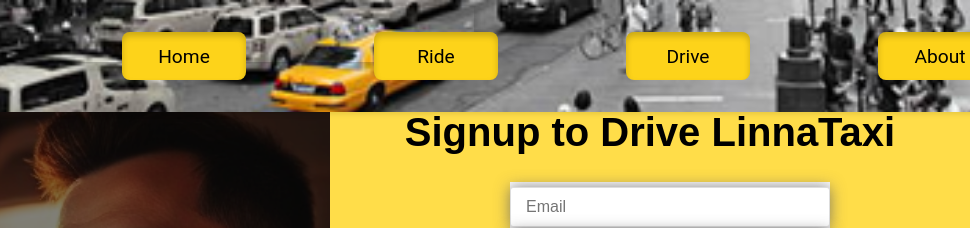
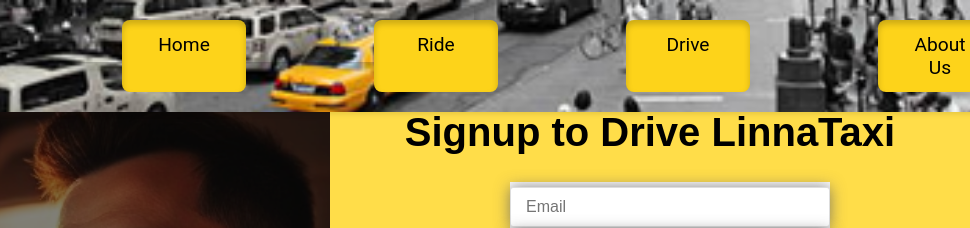
Before and after one commit to amk1001928/LinnaTaxi_Web, a plain HTML site: page Drive.html in a window 1280 px wide. Shown: the top 228 px of the page, 310-1280 px from the left. Drawn offline with Linux system fonts and the light colour scheme.

Commit message:
about us

```diff
--- a/Drive.html
+++ b/Drive.html
@@ -21,7 +21,7 @@
                 <a href="Ride.html" class="menu-button">Ride</a>
                 <a href="Drive.html" class="menu-button">Drive</a>
 
-                <a href="AboutUs.html" class="menu-button">About</a>
+                <a href="AboutUs.html" class="menu-button">About Us</a>
             </ul>
         </nav>
 
```
